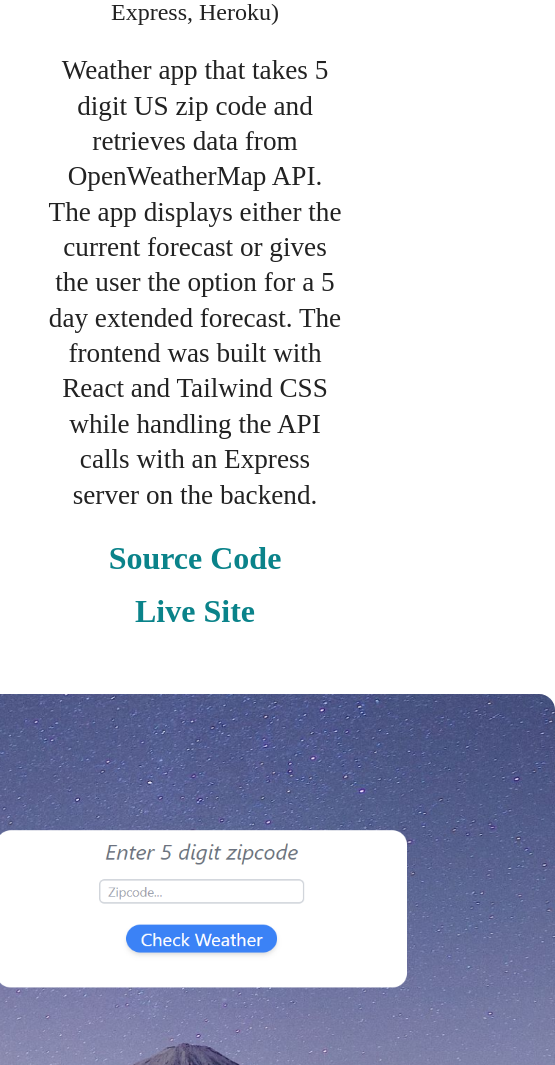
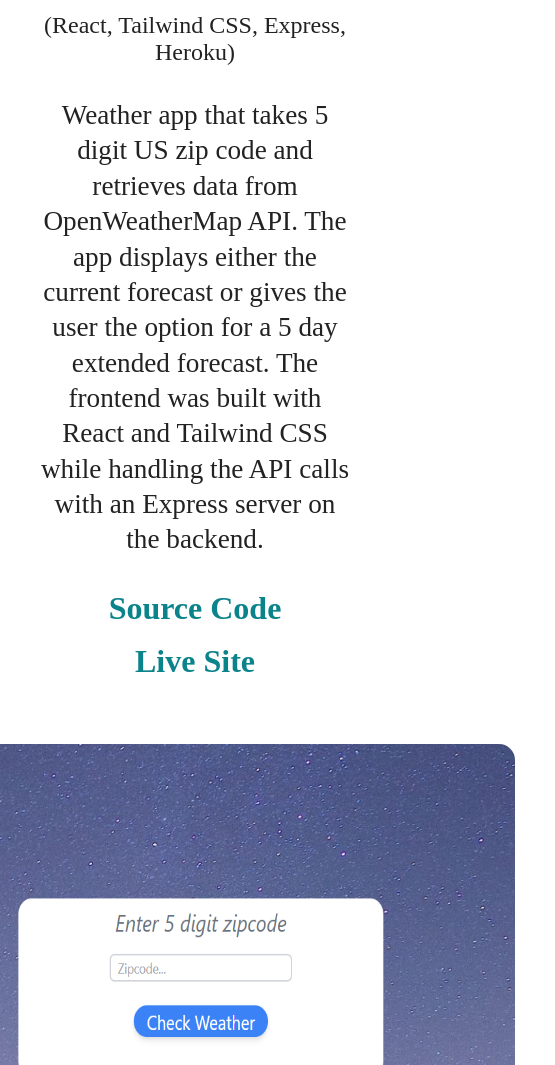
Before and after one commit to Jake-Januszanis/portfolio-v3, a Gatsby site: page /projects in a window 390 px wide. Shown: the part 388-1453 px from the top of the page, 555 px wide, since content can reach past the window. Built offline with nearby package versions, Linux system fonts and the light colour scheme; Gatsby itself is replaced by a stand-in of ours.

Commit message:
Updated responsive design/refactored code for projects.scss

```diff
--- a/src/pages/projects.js
+++ b/src/pages/projects.js
@@ -44,7 +44,7 @@
                         </div>
                     </div>
                     <div className="projects-flex-container__right">
-                        <img className="projects-flex-container__right-image-2" alt="Pomodoro app screenshot" src={pomoTimerImg}></img>
+                        <img className="projects-flex-container__right-image" alt="Pomodoro app screenshot" src={pomoTimerImg}></img>
                     </div>
                 </div>
             </div>
--- a/src/styles/projects.scss
+++ b/src/styles/projects.scss
@@ -1,7 +1,6 @@
 @import "../styles/variables.scss";
 
 #projects {
-    height: auto;
     margin: 0 13%;
 }
 
@@ -14,29 +13,36 @@
 }
 
 .projects-flex-container {
+    margin: 0 auto;
     display: flex;
+    // flex-wrap: wrap;
     padding-bottom: 5rem;
     justify-content: center;
+
+    // .projects-flex-container > * {
+    //     flex: 1 1 50%;
+    // }
 
 
     // ****Left side of projects display flex*****
     &__left {
-        color: $black-text;
-
 
         &-title {
+            color: $black-text;
             font-size: 3rem;
             margin: 0;
             font-weight: bold;
         }
 
         &-subtitle {
+            color: $black-text;
             font-size: 1.5rem;
             font-weight: lighter;
         }
 
         &-description {
-            font-size: 1.7rem;
+            color: $black-text;
+            font-size: 2rem;
             width: 80%;
             max-width: 66ch;
             letter-spacing: .5%;
@@ -53,27 +59,21 @@
                 background-color: transparent;
                 font-size: 2rem;
                 font-weight: bold;
-                text-align: start;
                 text-decoration: none;
                 padding-bottom: 1rem;
                 cursor: pointer;
-                width: auto;
+
             }
 
         }
     }
 
 // *****CSS for right side of projects display*****
+
     &__right-image {
-        height: 30rem;
-        width: 40rem;
+        height: 35rem;
+        width: 45rem;
         border-radius: 1rem;
-
-        &-2 {
-            height: 34rem;
-            width: 40rem;
-            border-radius: 1rem;
-        }
     }
 }
 
@@ -81,6 +81,7 @@
 @media all and (min-width: $lrg-screen) {
 
     .projects-flex-container {
+        width: 60vw;
 
         &__left {
 
@@ -117,6 +118,7 @@
     .projects-flex-container {
         flex-direction: column;
         align-items: center;
+        justify-content: center;
         padding-bottom: 10rem;
 
         &__left {
@@ -126,11 +128,15 @@
               &-description,
                 &-links-btn {
                     text-align: center;
-                    width: 100%;
+                    margin: 2rem auto;
                 }
 
                 &-links {
                     margin-bottom: 3rem;
+
+                    &-btn {
+                        margin: .5rem 0;
+                    }
                 }
         }
 
@@ -139,3 +145,42 @@
         }
     }
 }
+
+@media all and (max-width: $sm-screen) {
+
+    #projects {
+        margin: 0;
+    }
+
+    .projects-flex-container {
+
+        &__left {
+           width: 85%;
+
+            &-title {
+                font-size: 3rem;
+            }
+
+            &-subtitle {
+                font-size: 1.5rem;
+            }
+
+            &-description {
+                font-size: 1.7rem;
+                width: 100%;
+            }
+
+            &-links-btn {
+                font-size: 2rem;
+                margin: 0;
+            }
+        }
+
+        &__right-image {
+            width: 40rem;
+            height: 34rem;
+        }
+
+
+    }
+}
```
